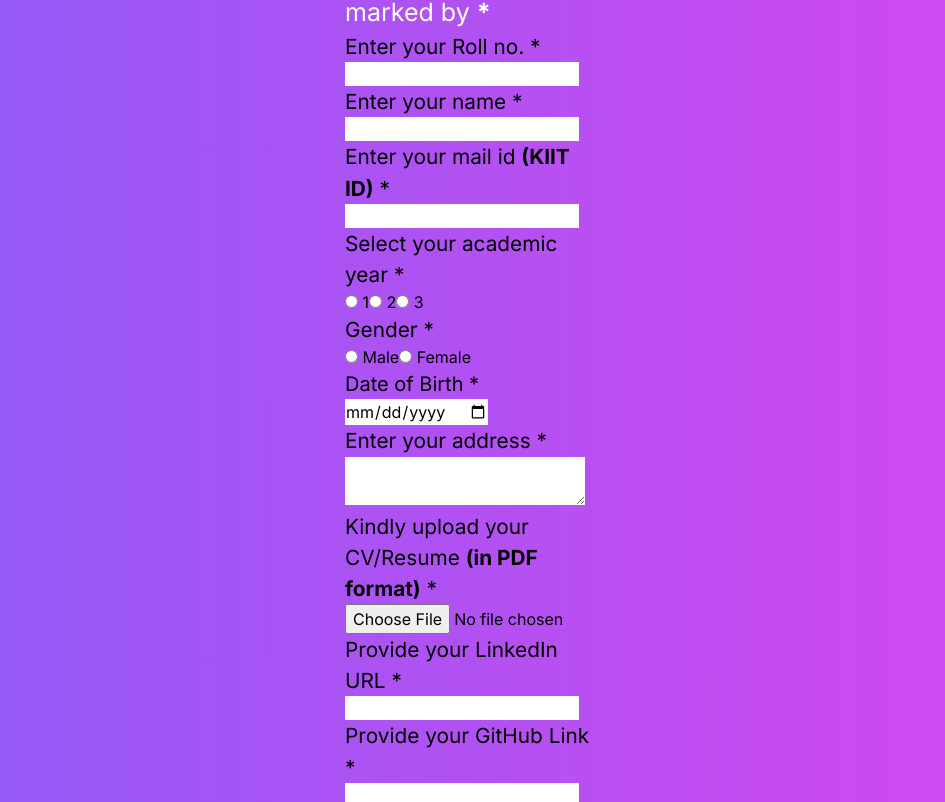
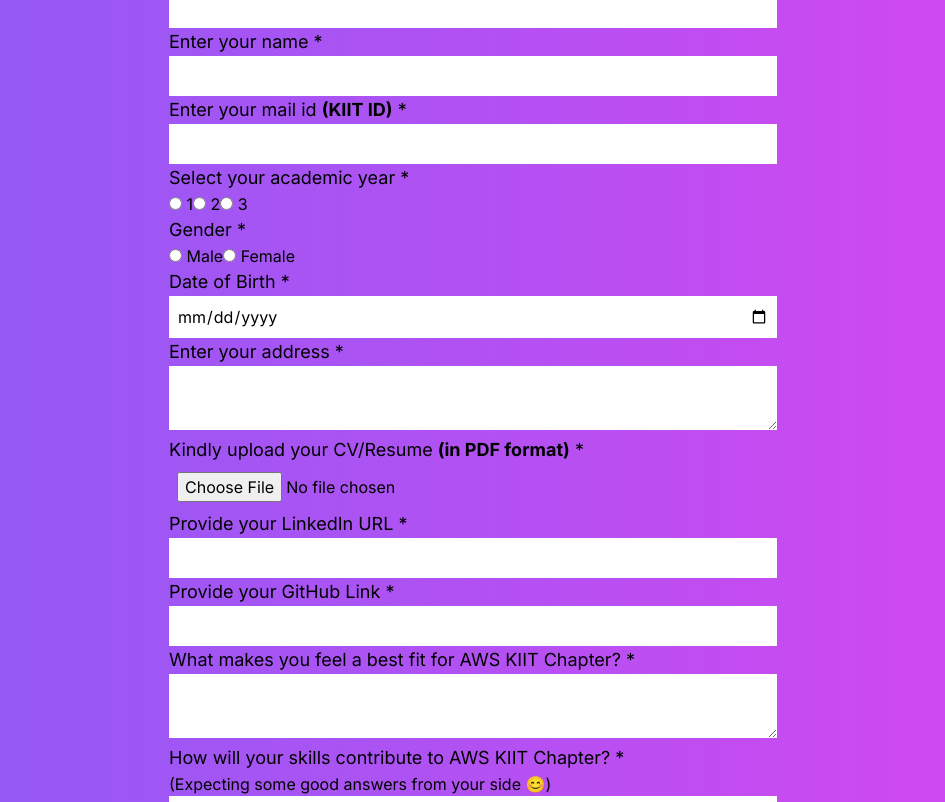
Before and after one commit to debiprasannadash/next_project, a Next.js app: page / in a window 1280 px wide. Shown: the part 358-1160 px from the top of the page, without its empty margins (167-1112 px from the left). Built offline with nearby package versions, Linux system fonts and the light colour scheme.

Commit message:
Update Register.jsx

```diff
--- a/src/app/Components/Register.jsx
+++ b/src/app/Components/Register.jsx
@@ -3,50 +3,49 @@ import React, { useState } from "react";
 
 function Register() {
   const [email, setEmail] = useState('');
-  const [error, setError] = useState('');
 
   const validate = (e) => {
-
+    e.preventDefault(); // Prevent form submission for testing purposes
     if (!email.endsWith('@kiit.ac.in')) {
       alert('Please enter your KIIT mail ID');
     } else {
-      console.log(alert('Your form has been submitted successfully.'));
+      console.log('Your form has been submitted successfully.');
     }
   };
 
   return (
     <div className="App box-content h-auto w-auto bg-gradient-to-r from-violet-500 to-fuchsia-500">
       <div className="head flex flex-col justify-center items-center">
-        <img src="aws.svg" className="aws_logo  my-4" alt="AWS Logo" />
-        <h1 className="text-center text-[300%] font-bold text-white">
+        <img src="aws.svg" className="aws_logo my-4" alt="AWS Logo" />
+        <h1 className="text-center text-3xl sm:text-5xl font-bold text-white">
           AWS KIIT Chapter Registration Page
         </h1>
       </div>
 
       <br />
-      <form className="form_main mx-[40%] box-content h-auto w-auto mx-[20%]" onSubmit={validate}>
+      <form className="form_main mx-auto max-w-2xl px-4 sm:px-6 lg:px-8" onSubmit={validate}>
         <div className="reg">
-          <p className="text-[25px] text-white">Required fields are marked by <b>*</b></p>
+          <p className="text-lg sm:text-xl text-white">Required fields are marked by <b>*</b></p>
 
           <label>
-            <p className="text-[130%]">Enter your Roll no. *</p>
-            <input type="text" required />
+            <p className="text-lg">Enter your Roll no. *</p>
+            <input type="text" className="w-full p-2" required />
           </label>
           <br />
 
           <label>
-            <p className="text-[130%]">Enter your name *</p>
-            <input type="text" required />
+            <p className="text-lg">Enter your name *</p>
+            <input type="text" className="w-full p-2" required />
           </label>
           <br />
 
           <label>
-            <p className="text-[130%]">Enter your mail id <b>(KIIT ID)</b> *</p>
-            <input type="email"  value={email} onChange={(e) => setEmail(e.target.value)} required />
+            <p className="text-lg">Enter your mail id <b>(KIIT ID)</b> *</p>
+            <input type="email" value={email} onChange={(e) => setEmail(e.target.value)} className="w-full p-2" required />
           </label>
           <br />
 
-          <p className="text-[130%]">Select your academic year *</p>
+          <p className="text-lg">Select your academic year *</p>
           <label>
             <input type="radio" name="academicYear" value="1" required /> 1
           </label>
@@ -58,7 +57,7 @@ function Register() {
           </label>
           <br />
 
-          <p className="text-[130%]">Gender *</p>
+          <p className="text-lg">Gender *</p>
           <label>
             <input type="radio" name="gender" value="Male" required /> Male
           </label>
@@ -68,49 +67,49 @@ function Register() {
           <br />
 
           <label>
-            <p className="text-[20px]">Date of Birth *</p>
-            <input type="date" required />
+            <p className="text-lg">Date of Birth *</p>
+            <input type="date" className="w-full p-2" required />
           </label>
           <br />
 
           <label>
-            <p className="text-[130%]">Enter your address *</p>
-            <textarea className="address w-60" required></textarea>
+            <p className="text-lg">Enter your address *</p>
+            <textarea className="address w-full p-2" required></textarea>
           </label>
           <br />
 
           <label>
-            <p className="text-[130%]">Kindly upload your CV/Resume <b>(in PDF format)</b> *</p>
-            <input type="file" accept="application/pdf" required />
+            <p className="text-lg">Kindly upload your CV/Resume <b>(in PDF format)</b> *</p>
+            <input type="file" accept="application/pdf" className="w-full p-2" required />
           </label>
           <br />
 
           <label>
-            <p className="text-[130%]">Provide your LinkedIn URL *</p>
-            <input type="url" required />
+            <p className="text-lg">Provide your LinkedIn URL *</p>
+            <input type="url" className="w-full p-2" required />
           </label>
           <br />
 
           <label>
-            <p className="text-[130%]">Provide your GitHub Link *</p>
-            <input type="url" required />
+            <p className="text-lg">Provide your GitHub Link *</p>
+            <input type="url" className="w-full p-2" required />
           </label>
           <br />
 
           <label>
-            <p className="text-[130%]">What makes you feel a best fit for AWS KIIT Chapter? *</p>
-            <textarea required></textarea>
+            <p className="text-lg">What makes you feel a best fit for AWS KIIT Chapter? *</p>
+            <textarea className="w-full p-2" required></textarea>
           </label>
           <br />
 
           <label>
-            <p className="text-[130%]">How will your skills contribute for AWS KIIT Chapter? *</p>
-            <p>(Expecting some good answer from your side 😊)</p>
-            <textarea required></textarea>
+            <p className="text-lg">How will your skills contribute to AWS KIIT Chapter? *</p>
+            <p>(Expecting some good answers from your side 😊)</p>
+            <textarea className="w-full p-2" required></textarea>
           </label>
           <br />
 
-          <button type="submit" className="bg-pink-700 text-white font-bold px-[2%] py-[1%] rounded hover:bg-green-600">
+          <button type="submit" className="bg-pink-700 text-white font-bold px-4 py-2 rounded hover:bg-green-600 w-full sm:w-auto">
             Register
           </button>
           <br />
```
